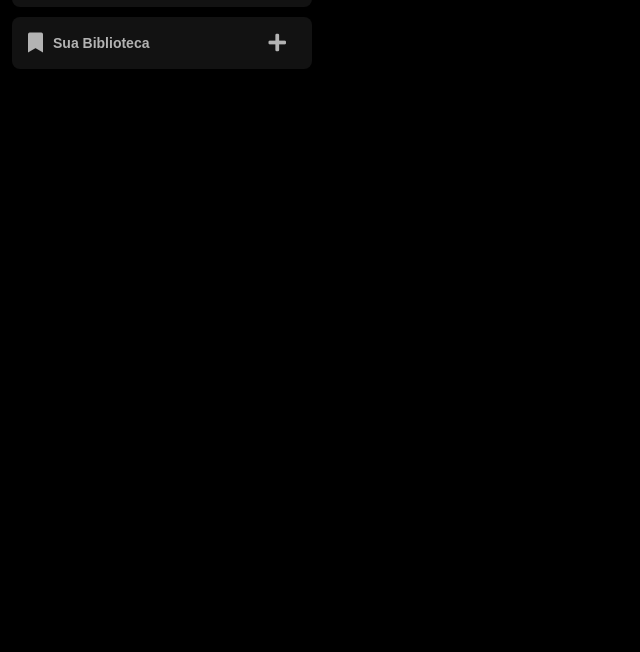
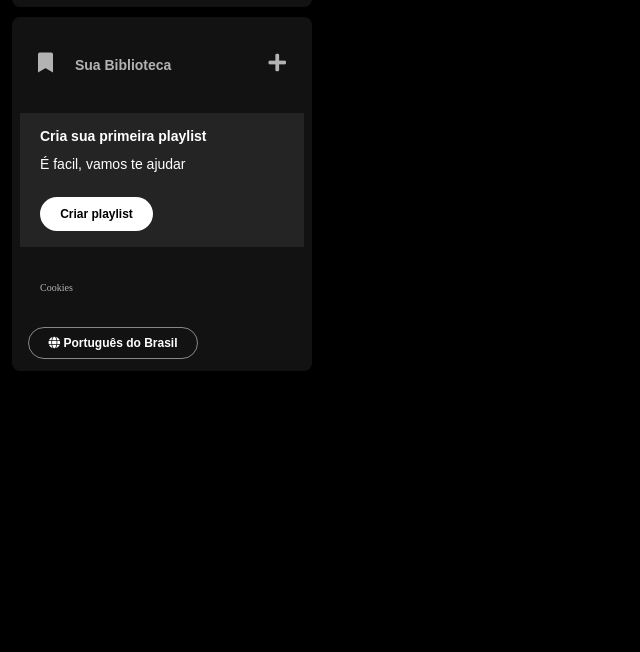
Before and after one commit to Rafaellegend/spotify-clone, a plain HTML site: page index.html in a window 1280 px wide. Shown: the part 148-800 px from the top of the page, without its empty margins (0-640 px from the left). Drawn offline with Linux system fonts and the light colour scheme.

Commit message:
dia 2 - Sua biblioteca/Playlist

```diff
--- a/index.html
+++ b/index.html
@@ -9,8 +9,6 @@
   <link rel="stylesheet" href="styles.css">
   <link rel="stylesheet" href="https://use.fontawesome.com/releases/v5.15.4/css/fontawesome.css">
   <link rel="stylesheet" href="https://use.fontawesome.com/releases/v5.15.4/css/solid.css">
-
-
 </head>
 
 <body>
@@ -21,7 +19,6 @@
           <img src="./assets/icons/logo-spotify.png" alt="logo Spotfy">
         </a>
       </div>
-      <div>
       <ul>
         <li>
           <a href="">
@@ -36,16 +33,33 @@
           </a>
         </li>
       </ul>
-      </div>
     </nav>
     <div class="library">
-      <a href="">
+      <div class="library__content">
+        <button class="library__button">
           <span class="fa fa-bookmark"></span>
           <span>Sua Biblioteca</span>
-      </a>
-      <a href="" class="new_playlist">
+        </button>
         <span class="fa fa-plus"></span>
-      </a>
+      </div>
+      <section class="section-playlist">
+        <div class="section-playlist__content">
+          <span class="text title">Cria sua primeira playlist</span>
+          <span class="text subtitle">É facil, vamos te ajudar</span>
+          <button class="section-playlist__button">
+            <span>Criar playlist</span>
+          </button>
+        </div>
+      </section>
+      <div class="cookies">
+        <a href="">Cookies</a>
+      </div>
+      <div class="languages">
+        <button class="languages__button">
+          <span class="fa fa-globe"></span>
+          <span>Português do Brasil</span>
+        </button>
+      </div>
     </div>
   </div>
 </body>
--- a/styles.css
+++ b/styles.css
@@ -19,7 +19,7 @@ h1 {
   background-color: #121212;
   display: flex;
   border-radius: 8px;
-  padding: 16px 0 0 16px;
+  padding: 16px 0 0 18px;
 }
 .sidebar__navigation .logo img {
   width: 80px;
@@ -35,7 +35,6 @@ h1 {
 }
 
 .sidebar nav ul li {
-
   padding: 10px 0;
 }
 
@@ -56,29 +55,122 @@ h1 {
 }
 /* Biblioteca */
 .library {
+  background-color: #121212;
+  border-radius: 8px;
   display: flex;
   justify-content: space-between;
+  flex-direction: column;
+  padding: 4px 8px;
+  color: #b3b3b3;
+  font-weight: 600;
+  font-size: 14px;
   margin-top: 10px;
-  background-color: #121212;
-  border-radius: 8px;
 }
 
-.library a{
+.library .library__content {
   display: flex;
-  align-items: center;
+  justify-content: space-between;
+}
+
+.library .library__button {
+  margin-right: 10px;
   color: #b3b3b3;
-  text-decoration: none;
-  font-weight: 600;
+  background-color: transparent;
+  border: none;
+  font-size: 1rem;
+  font-weight: 700;
   font-size: 14px;
   font-family: "DM Sans", sans-serif;
-  padding: 16px 0 16px 16px;
+  text-align: center;
+  text-decoration: none;
+  text-transform: none;
+  padding: 20px 10px;
 }
-.library .new_playlist{
-  margin-right: 16px;
-}
-
-.library .fa{
+.library .library__button .fa {
   font-size: 20px;
   margin-right: 10px;
   font-weight: 300;
+  padding: 8px;
 }
+.library .library__content .fa-plus {
+  font-size: 20px;
+  margin: 24px 10px;
+  font-weight: 300;
+  padding: 8px;
+}
+
+.section-playlist {
+  display: flex;
+  align-items: flex-start;
+  justify-content: space-between;
+  gap: 20px;
+  background-color: #242424;
+  color: #b3b3b3;
+  font-weight: 600;
+  font-size: 14px;
+  margin: 8px 0px;
+  padding: 16px 20px;
+}
+
+.section-playlist .section-playlist__content {
+  display: flex;
+  flex-direction: column;
+
+  font-family: "DM Sans", sans-serif;
+}
+
+.section-playlist__content .text {
+  padding-bottom: 14px;
+  color: #fff;
+}
+
+.section-playlist__content .subtitle {
+  font-weight: 500;
+  font-family: 12px;
+}
+
+.section-playlist__content .section-playlist__button {
+  display: flex;
+  justify-content: center;
+  background-color: #fff;
+  color: #000;
+  border-radius: 20px;
+  font-size: 12px;
+  font-weight: 700;
+  font-family: "DM Sans", sans-serif;
+  text-decoration: none;
+  padding: 10px;
+  margin-top: 12px;
+  border: 0px;
+  width: 113px;
+}
+
+.sidebar .cookies{
+  margin: 25px 20px;
+}
+
+.sidebar .cookies a{
+  color: #b3b3b3;
+  font-weight: 500;
+  font-size: 10px;
+  text-decoration: none;
+}
+
+.sidebar .cookies a:hover{
+  text-decoration: underline;
+}
+
+.languages .languages__button{
+  background-color: transparent;
+  border: 1px solid #878787;
+  color: #fff;
+  font-size: 12px;
+  font-weight: bold;
+  font-family: "DM Sans", sans-serif;
+  align-items: center;
+  cursor: pointer;
+  width: 170px;
+  margin: 8px;
+  padding: 8px;
+  border-radius: 20px;
+}
```
Lines whose indentation alone changed are shown as unchanged.
